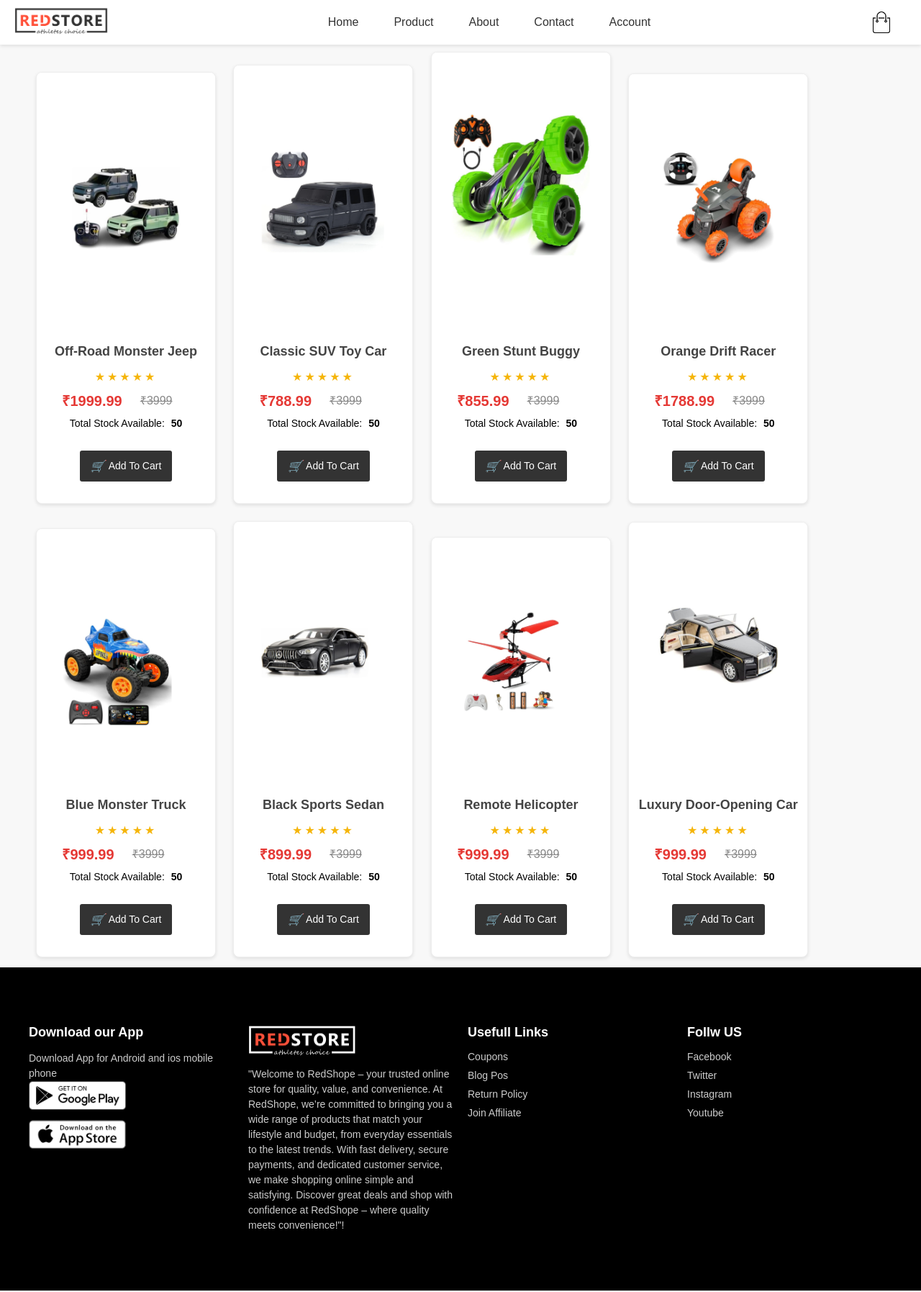
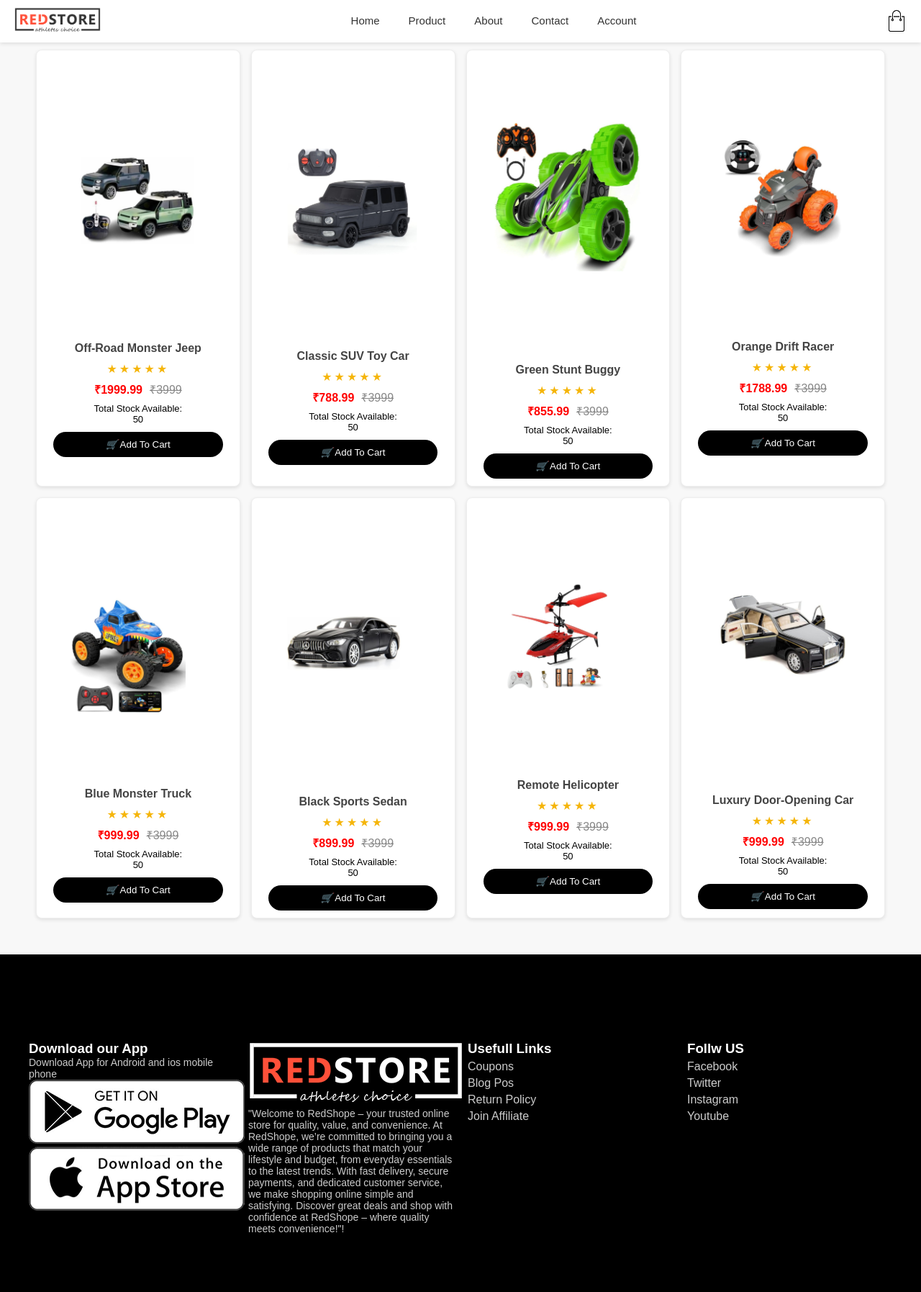
Before and after one commit to GorNarendrasinh/E-commerce-Website, a Flask app: page /toys in a window 1280 px wide. Shown: the whole page at 72% size. Run offline with Flask 3, Linux system fonts and the light colour scheme; some libraries are stand-ins or nearby versions.

Commit message:
Update toys.html

```diff
--- a/templates/toys.html
+++ b/templates/toys.html
@@ -5,7 +5,6 @@
     <meta name="viewport" content="width=device-width, initial-scale=1.0">
     <title>Document</title>
     <style>
-
    /* Reset default browser styles */
 /* === NAVIGATION BAR STYLES === */
 * {
@@ -13,15 +12,14 @@
   padding: 0;
   box-sizing: border-box;
   font-family: Arial, sans-serif;
-  background-attachment: fixed;
 }
 
 body {
   overflow-x: hidden;
   background-color: #f8f8f8;
+}
 
-
-}
+/* ===== NAVBAR ===== */
 .navbar {
   display: flex;
   align-items: center;
@@ -35,301 +33,202 @@ body {
 }
 
 .logo img {
-  width: 130px;
-  height: auto;
+  width: 120px;
 }
 
 nav ul {
   list-style: none;
   display: flex;
-  gap: 25px;
+  gap: 20px;
 }
 
 nav ul li a {
   text-decoration: none;
   color: #333;
-  font-size: 16px;
-  padding: 8px 12px;
-  transition: color 0.3s ease, background-color 0.3s ease;
+  font-size: 15px;
+  padding: 6px 10px;
+  transition: 0.3s;
 }
 
 nav ul li a:hover {
-  background-color: #f0f0f0;
+  background: #f0f0f0;
   color: #007bff;
   border-radius: 4px;
 }
 
 .cart {
-  margin-right: 20px;
-}
-/* === FOOTER STYLES === */
-.footer {
-  background-color: #000;
-  color: #fff;
-  padding: 40px 20px;
-  font-family: Arial, sans-serif;
+  width: 28px;
 }
 
-.footer .container {
+/* ===== SECTION HEADINGS ===== */
+.man, .women {
+  background-color: lightpink;
+  padding: 10px;
+  text-align: center;
+  margin: 30px auto;
+  width: fit-content;
+  border-radius: 5px;
+  box-shadow: 0 0 10px rgba(0,0,0,0.1);
+}
+
+/* ===== PRODUCT GRID ===== */
+.continer {
   max-width: 1200px;
   margin: auto;
+  padding: 10px;
+
+  display: grid;
+  grid-template-columns: repeat(4, 1fr);
+  gap: 15px;
+}
+
+/* ===== CARD ===== */
+.card {
+  width: 100%;
+  background: #fff;
+  border-radius: 8px;
+  padding: 10px;
+  text-align: center;
+  border: 1px solid #eee;
+  box-shadow: 0 2px 5px rgba(0,0,0,0.1);
+  transition: 0.3s;
+}
+
+.card:hover {
+  transform: translateY(-5px);
+}
+
+.card img {
+  width: 100%;
+  height: auto;        /* IMPORTANT */
+  object-fit: contain; /* full image show */
+  background: #fff;    /* optional (empty space clean dikhega) */
+}
+
+.card h2 {
+  font-size: 16px;
+  margin: 10px 0;
+  color: #444;
+}
+
+/* ===== RATING ===== */
+.rating::before {
+  content: "★★★★★";
+  letter-spacing: 3px;
+  color: #f5b50a;
+  font-size: 16px;
+}
+
+/* ===== PRICE ===== */
+.productpriceelm {
+  display: flex;
+  justify-content: center;
+  gap: 10px;
+  margin: 8px 0;
+}
+
+.productprice {
+  color: red;
+  font-weight: bold;
+}
+
+.productacutleprice {
+  text-decoration: line-through;
+  color: #888;
+}
+
+/* ===== STOCK ===== */
+.productstockelm {
+  font-size: 13px;
+  margin-bottom: 10px;
+}
+
+/* ===== BUTTON ===== */
+.addtocartbtn {
+  background: black;
+  color: white;
+  border: none;
+  padding: 10px;
+  width: 90%;
+  border-radius: 20px;
+  cursor: pointer;
+  transition: 0.3s;
+}
+
+.addtocartbtn:hover {
+  background: orange;
+}
+
+/* ===== FOOTER ===== */
+.footer {
+  background: black;
+  color: white;
+  padding: 40px 20px;
+  margin-top: 40px;
 }
 
 .footer .roww {
   display: flex;
   flex-wrap: wrap;
-  justify-content: space-between;
   gap: 20px;
 }
 
-.footer h3 {
-  font-size: 18px;
-  margin-bottom: 15px;
+.footer .roww > div {
+  flex: 1;
+  min-width: 200px;
 }
 
 .footer p {
   font-size: 14px;
-  line-height: 1.5;
   color: #ccc;
-}
-
-.footer .app img {
-  height: 40px;
-  margin-right: 10px;
-  cursor: pointer;
-  transition: transform 0.3s ease;
-}
-
-.footer .app img:hover {
-  transform: scale(1.05);
-}
-
-.footer img {
-  max-width: 150px;
-  margin-bottom: 10px;
 }
 
 .footer ul {
   list-style: none;
-  padding: 0;
 }
 
 .footer ul li {
-  font-size: 14px;
-  margin-bottom: 10px;
+  margin: 5px 0;
   color: #ccc;
-  cursor: pointer;
-  transition: color 0.3s ease;
 }
 
-.footer ul li:hover {
-  color: #fff;
+/* ===== RESPONSIVE ===== */
+
+/* Tablet */
+@media (max-width: 992px) {
+  .continer {
+    grid-template-columns: repeat(3, 1fr);
+  }
 }
 
-/* Footer Columns */
-.footer .fotterclg1,
-.footer .fotterclg2,
-.footer .fotterclg3,
-.footer .fotterclg4 {
-  flex: 1 1 200px;
+/* Mobile */
+@media (max-width: 600px) {
+
+  .continer {
+    grid-template-columns: repeat(2, 1fr); /* ✅ 2 cards */
   }
 
-/* Responsive Footer */
-@media (max-width: 768px) {
-  .footer .roww {
-    flex-direction: column;
-    align-items: center;
-    text-align: center;
-  }
-
-  .footer .fotterclg1,
-  .footer .fotterclg2,
-  .footer .fotterclg3,
-  .footer .fotterclg4 {
-    flex: 1 1 100%;
-  }
-
-  .footer .app img {
-    margin-bottom: 10px;
-  }
-}
-.card {
-  background: #fff;
-  border: 1px solid #eee;
-  border-radius: 8px;
-
-  width: 220px;
-  box-shadow: 0 2px 5px rgba(0,0,0,0.1);
-  transition: transform 0.3s, box-shadow 0.3s;
-  text-align: center;
-}
-
-.card:hover {
-  transform: translateY(-5px);
-  box-shadow: 0 5px 15px rgba(0,0,0,0.2);
+  nav ul {
+    display: none; /* simple mobile fix */
   }
 
   .card img {
-  width: 100%;
-  margin-left: 1px;
-}
-
-.card h2  {
-  font-size: 1rem;
-  padding: 5px;
-color: #555;
-}
-h4{
-  gap: 100px;
-  margin-left: -30px;
-font-size: xx-large;
-  margin-top: 50px;
-  font-family: Georgia, 'Times New Roman', Times, serif;
-}
-
-.main1 {
-  max-width: 1200px;
-  margin: 40px auto;
-  padding: 20px;
-  text-align: center;
-
-  border-radius: 8px;
-}
-
-.main1 h4 {
-  text-transform: uppercase;
-
-  letter-spacing: 1px;
-  margin-bottom: 20px;
-  font-size: 24px;
-}
-
-.card {
-  display: inline-block;
-  border-radius: 8px;
-  overflow: hidden;
-  width: 250px;
-  margin: 10px;
-  text-align: center;
-
-
-}
-
-
-.btn1{
-  padding: 15px;
-  border-radius: 40px;
- margin-bottom: 40px;
-   border: 2px solid black;
-   width: 70%;
-   color: whitesmoke;
-   background-color: black;
-}
-.btn1:hover{
-  background-color: orange;
-  color:#f8f8f8;
-}
-.productpriceelm {
-  display: flex;
-  gap: 10px;
-  align-items: center;
-  margin-bottom: 10px;
-  font-family: Arial, sans-serif;
-}
-
-.productprice {
-  font-size: 20px;
-  color: #e53935; /* Red for discounted price */
-  font-weight: bold;
-  margin-left: 35px;
-}
-
-.productacutleprice {
-  font-size: 16px;
-  color: #888;
-  text-decoration: line-through;
-  margin-left: 15px;
-}
-
-.productstockelm {
-  margin-bottom: 10px;
-  font-family: Arial, sans-serif;
-  font-size: 14px;
-
-}
-
-.productpropty {
-  margin: 0;
-  font-weight: 500;
-  display: inline-block;
-}
-
-.productstock {
-  display: inline-block;
-  margin-left: 5px;
-  font-weight: bold;
-}
-
-.productquantityelm {
-  margin-bottom: -2px;
-  font-family: Arial, sans-serif;
-}
-
-
-.producttext {
-  margin: 0 10px;
-  font-size: 16px;
-  font-weight: bold;
-}
-
-/* Optional: Add To Cart button */
-.addtocartbtn {
-  display: inline-flex;
-  align-items: center;
-  gap: 5px;
-  background-color: #333;
-  color: #fff;
-  border: none;
-  padding: 12px 15px;
-  cursor: pointer;
-  font-size: 14px;
-  border-radius: 3px;
-  transition: background 0.3s;
-  margin-bottom: 30px;
-  margin-top: 20px;
-
-}
-.continer {
-  max-width: 1200px;
-  margin: 0 auto;
-}
-.addtocartbtn:hover {
-  background-color: #555;
-}
-
-.addtocartbtn i {
-  font-size:16px;
-}
-.card img {
-  width: 100%;
-  height: auto;
-  display: block;
+    height: 140px;
   }
 
   .card h2 {
-  font-size: 18px;
-  color: #444;
-  margin: 10px 0;
-}
-.rating {
-  margin: 10px 0;
+    font-size: 14px;
   }
 
-.rating::before {
-  content: "★★★★★";
-  letter-spacing: 3px;
-  color: #f5b50a; /* gold stars */
-  font-size: 18px;
+  .addtocartbtn {
+    font-size: 12px;
+    padding: 8px;
+  }
+
+  .footer .roww {
+    flex-direction: column;
+    text-align: center;
+  }
 }
 
     </style>
@@ -578,6 +477,10 @@ document.addEventListener("DOMContentLoaded", () => {
     });
   });
 });
+
+
+
+
 </script>
 </body>
 </html>
```
Lines whose indentation alone changed are shown as unchanged.
